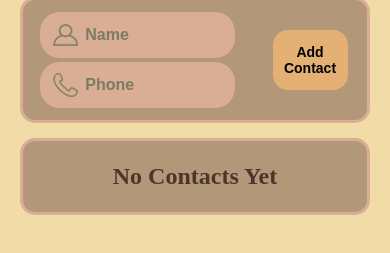
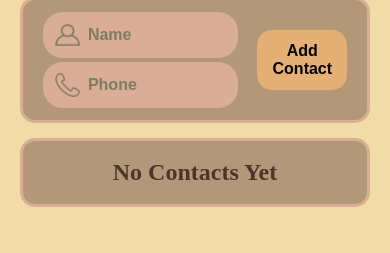
Before and after one commit to balbal1/Semicolon-Tasks, a plain HTML site: page Task 6/Contacts.html in a window 390 px wide. Shown: the part 91-344 px from the top of the page. Drawn offline with Linux system fonts and the light colour scheme.

Commit message:
small fixes

```diff
--- a/Task 6/script.js
+++ b/Task 6/script.js
@@ -38,6 +38,6 @@ let deleteContact = function(i) {
     }
 
     if (i == 0) {
-        empty.style.display = 'inline-block';
+        empty.style.display = 'flex';
     }
 }
--- a/Task 6/styles.css
+++ b/Task 6/styles.css
@@ -30,10 +30,11 @@ h1 {
 
 form {
     display: grid;
-    grid-template-columns: 260px 200px;
+    justify-content: space-evenly;
+    grid-template-columns: 260px 100px;
     grid-template-rows: 1fr 1fr;
     height: 100px;
-    padding-left: 50px;
+    width: 100%;
 }
 form div {
     display: flex;
@@ -87,7 +88,6 @@ input[type="submit"] {
     font-size: 16px;
     font-weight: 600;
     white-space: normal;
-    width: 100px;
     height: 60px;
     cursor: pointer;
 }
@@ -161,14 +161,19 @@ input[type="submit"]:hover {
 
 @media (max-width:600px) {
     form {
-        grid-template-columns: 195px 150px;
-        padding-left: 35px;
+        grid-template-columns: 195px 90px;
     }
     input[type="text"] {
         width: 135px;
     }
-    input[type="submit"] {
-        width: 75px;
+    input {
         font-size: 14px;
     }
+    .contact p {
+        font-size: 20px;
+        font-family: Verdana;
+    }
+    .empty p {
+        margin: 13px 0;
+    }
 }
```
